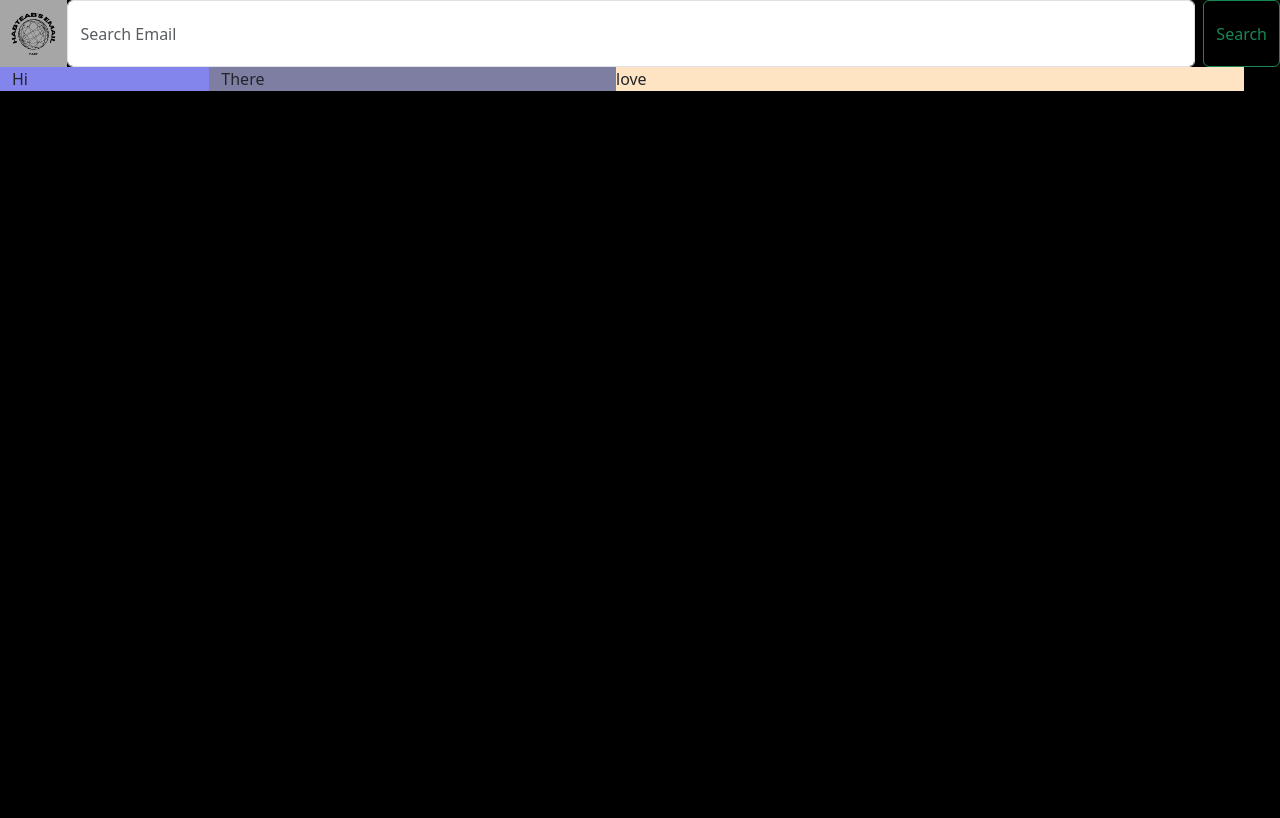
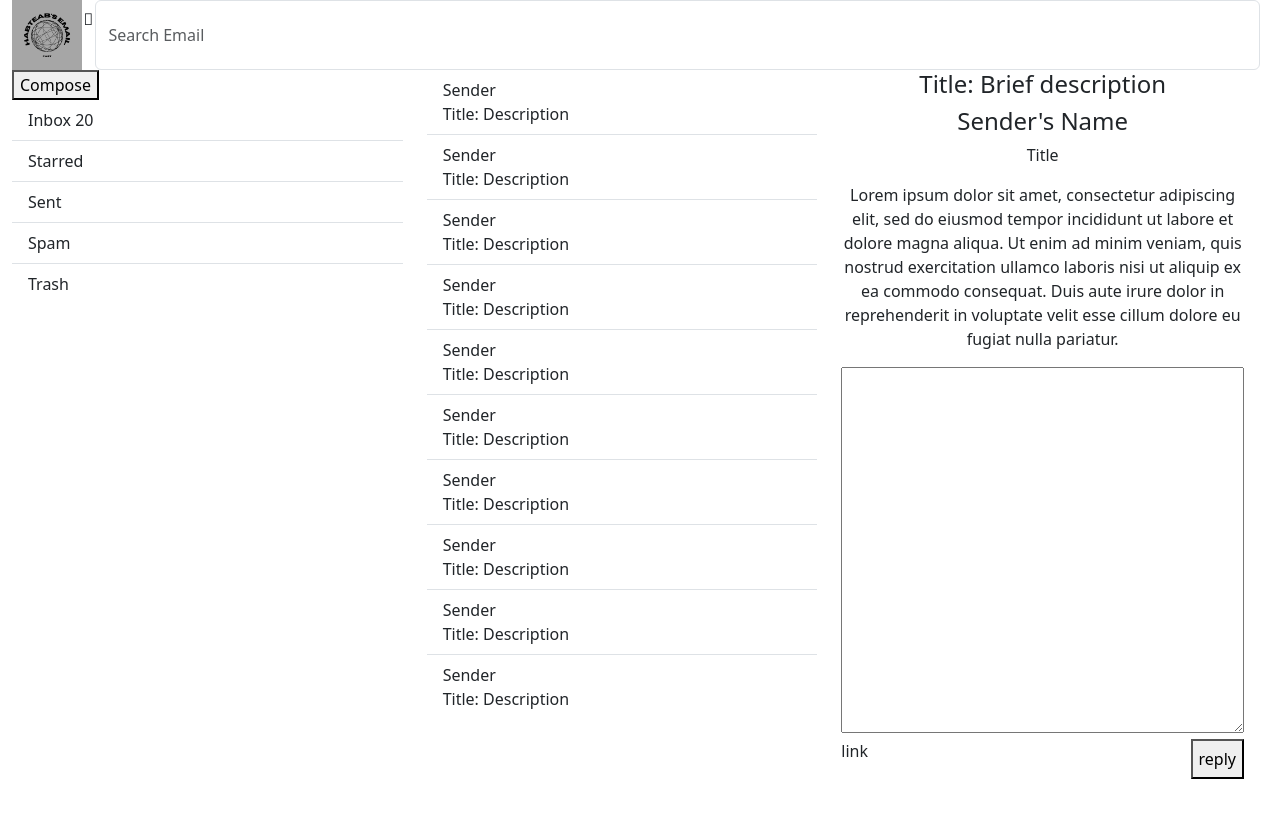
Before and after one commit to firezgi/resposive-email-template, a plain HTML site: page index.html in a window 1280 px wide. Drawn offline with nearby package versions, Linux system fonts and the light colour scheme.

Commit message:
add content to the site

```diff
--- a/index.html
+++ b/index.html
@@ -4,34 +4,78 @@
     <meta charset="UTF-8">
     <meta http-equiv="X-UA-Compatible" content="IE=edge">
     <meta name="viewport" content="width=device-width, initial-scale=1.0">
-    <link href="https://cdn.jsdelivr.net/npm/bootstrap@5.3.0-alpha3/dist/css/bootstrap.min.css" rel="stylesheet" integrity="sha384-KK94CHFLLe+nY2dmCWGMq91rCGa5gtU4mk92HdvYe+M/SXH301p5ILy+dN9+nJOZ" crossorigin="anonymous">
+    <link rel="stylesheet" href="https://cdnjs.cloudflare.com/ajax/libs/font-awesome/4.7.0/css/font-awesome.min.css"><link href="https://cdn.jsdelivr.net/npm/bootstrap@5.3.0-alpha3/dist/css/bootstrap.min.css" rel="stylesheet" integrity="sha384-KK94CHFLLe+nY2dmCWGMq91rCGa5gtU4mk92HdvYe+M/SXH301p5ILy+dN9+nJOZ" crossorigin="anonymous">
     <link rel="stylesheet" href="/styles.css">
     <title>Responsive-email-template</title>
 </head>
 <body>
-    <form class=" container-fliud d-flex" role="search">
+  <div class="container-fluid">
+    <div class=" container-fliud d-flex" role="search">
         <img src="/images/logo.png" class="img-float" alt="logo">
+        <i class="fa-solid fa-bars"></i>
         <input class="form-control me-2" type="search" placeholder="Search Email" aria-label="Search">
-        <button class="btn btn-outline-success" type="submit">Search</button>
+    </div>
+    <div class="row ">
+      <div class="row col-sm-6 col-md-8 ">
+        <div class="col-md-6 order-sx-2 order-md-1">
+          <button type="button" class="btn-primary">
+            Compose
+          </button>
+          <ul class="list-group list-group-flush first-list">
+            <li class="list-group-item "> Inbox 20</li>
+            <li class="list-group-item">Starred</li>
+            <li class="list-group-item">Sent</li>
+            <li class="list-group-item">Spam</li>
+            <li class="list-group-item">Trash</li>
+          </ul>
+        </div>
+        <div class="col-md-6 order-sx-1 order-md-2">
+          <ul class="list-group list-group-flush first-list">
+            <li class="list-group-item "> Sender <br>
+              Title: Description
+            </li>
+            <li class="list-group-item">Sender <br>
+              Title: Description</li>
+            <li class="list-group-item">Sender <br>
+              Title: Description</li>
+            <li class="list-group-item">Sender <br>
+              Title: Description</li>
+            <li class="list-group-item">Sender <br>
+              Title: Description</li>
+              <li class="list-group-item "> Sender <br>
+                Title: Description
+              </li>
+              <li class="list-group-item">Sender <br>
+                Title: Description</li>
+              <li class="list-group-item">Sender <br>
+                Title: Description</li>
+              <li class="list-group-item">Sender <br>
+                Title: Description</li>
+              <li class="list-group-item">Sender <br>
+                Title: Description</li>
+          </ul>
+        </div>
+      </div>
+      <div class="col-sm-6 col-md-4 vh-100 text-center">
+        <h4>Title: Brief description</h4>
+        <h4>Sender's Name </h4>
+        <p>Title</p>
+        <p>
+          Lorem ipsum dolor sit amet, consectetur adipiscing elit, sed do eiusmod tempor incididunt ut labore et dolore magna aliqua. Ut enim ad minim veniam, quis nostrud exercitation ullamco laboris nisi ut aliquip ex ea commodo consequat. Duis aute irure dolor in reprehenderit in voluptate velit esse cillum dolore eu fugiat nulla pariatur.
+        </p>
+        <textarea rows="15%" class="w-100">
 
-    </form>
-    <div class="container-fluid d-flex cont">
-      <div class="row col-md-6 col-xs-12 row-one">
-        <div class="col-md-4 col-xs-12 col-one">
-          Hi
-        </div>
-        <div class="col-md-8 hidden-xs col-two">
-          There
+        </textarea>
+        <div class="d-flex w-100 justify-content-between">
+          <p>link</p>
+          <button>reply</button>
         </div>
 
-      </div>
-      <div class=" col-md-6 hidden-xs row-two">
-        love
       </div>
     </div>
 
 
-
-    <script src="https://cdn.jsdelivr.net/npm/bootstrap@5.3.0-alpha3/dist/js/bootstrap.bundle.min.js" integrity="sha384-ENjdO4Dr2bkBIFxQpeoTz1HIcje39Wm4jDKdf19U8gI4ddQ3GYNS7NTKfAdVQSZe" crossorigin="anonymous"></script>
+  </div>
+  <script src="https://cdn.jsdelivr.net/npm/bootstrap@5.3.0-alpha3/dist/js/bootstrap.bundle.min.js" integrity="sha384-ENjdO4Dr2bkBIFxQpeoTz1HIcje39Wm4jDKdf19U8gI4ddQ3GYNS7NTKfAdVQSZe" crossorigin="anonymous"></script>
 </body>
 </html>
--- a/styles.css
+++ b/styles.css
@@ -1,22 +1,12 @@
-body{
-    background-color: black;
-}
+
+
 img{
     width:6%;
     min-width: 30px;
 }
-.row-one{
-    background-color: aquamarine;
+
+i{
+    font-style: normal;
+    padding: 2px;
+    margin-top: 5px;
 }
-.row-two{
-    background-color:bisque;
-}
-.col-one{
-    background-color: rgb(132, 132, 237);
-}
-.col-two{
-    background-color: rgb(126, 126, 163);
-}
-cont{
-    background-color: brown;
-}
```
